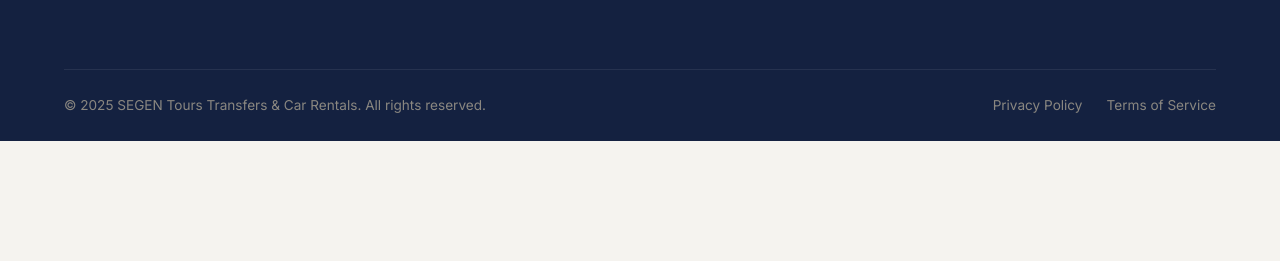
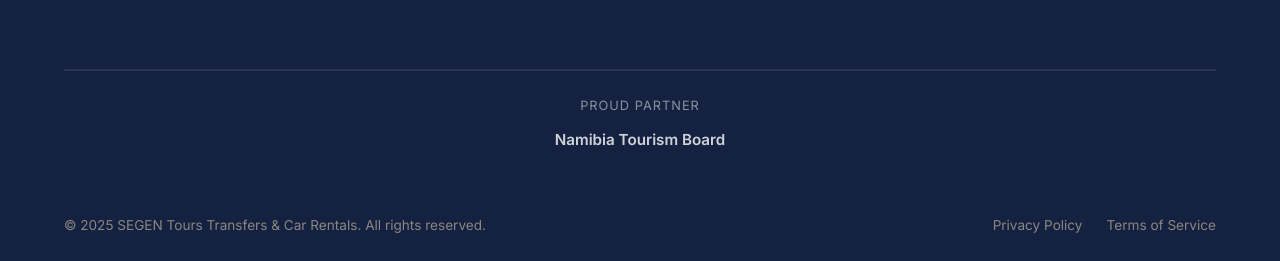
Before and after one commit to anirudhatalmale6-alt/segen-tours, a plain HTML site: page about.html in a window 1280 px wide. Shown: the part 4678-4939 px from the top of the page. Before the commit the page ends 4819 px from the top, so only its background shows below. Drawn offline with nearby package versions, Linux system fonts and the light colour scheme; a web font is replaced by a local one.

Commit message:
Fix plate blurs on all fleet images + add Namibia Tourism Board to footer
- Fixed desert-fleet-dunes.jpg plate blur (both VW and Audi plates)
- Blurred fleet-owner-thumbsup.jpg Audi plate
- Added Namibia Tourism Board as Proud Partner in footer on all 7 pages

```diff
--- a/about.html
+++ b/about.html
@@ -319,6 +319,11 @@
           </div>
         </div>
       </div>
+      <div class="footer__partners" style="text-align: center; padding: 24px 0 20px; border-top: 1px solid rgba(255,255,255,0.1); margin-bottom: 16px;">
+          <p style="color: rgba(255,255,255,0.5); font-size: 0.8rem; text-transform: uppercase; letter-spacing: 1px; margin-bottom: 10px;">Proud Partner</p>
+          <a href="https://namibiatourism.com.na" target="_blank" rel="noopener" style="color: rgba(255,255,255,0.8); font-weight: 600; font-size: 0.95rem; text-decoration: none; display: inline-flex; align-items: center; gap: 8px;">Namibia Tourism Board</a>
+        </div>
+
       <div class="footer__bottom">
         <p class="footer__copyright">&copy; 2025 SEGEN Tours Transfers & Car Rentals. All rights reserved.</p>
         <div class="footer__bottom-links">
```
Also changed, not shown: booking.html (+5 -0 lines), contact.html (+5 -0 lines), gallery.html (+5 -0 lines), index.html (+5 -0 lines), packages.html (+5 -0 lines), services.html (+5 -0 lines), images/gallery/desert-fleet-dunes.jpg, images/gallery/fleet-owner-thumbsup.jpg.
